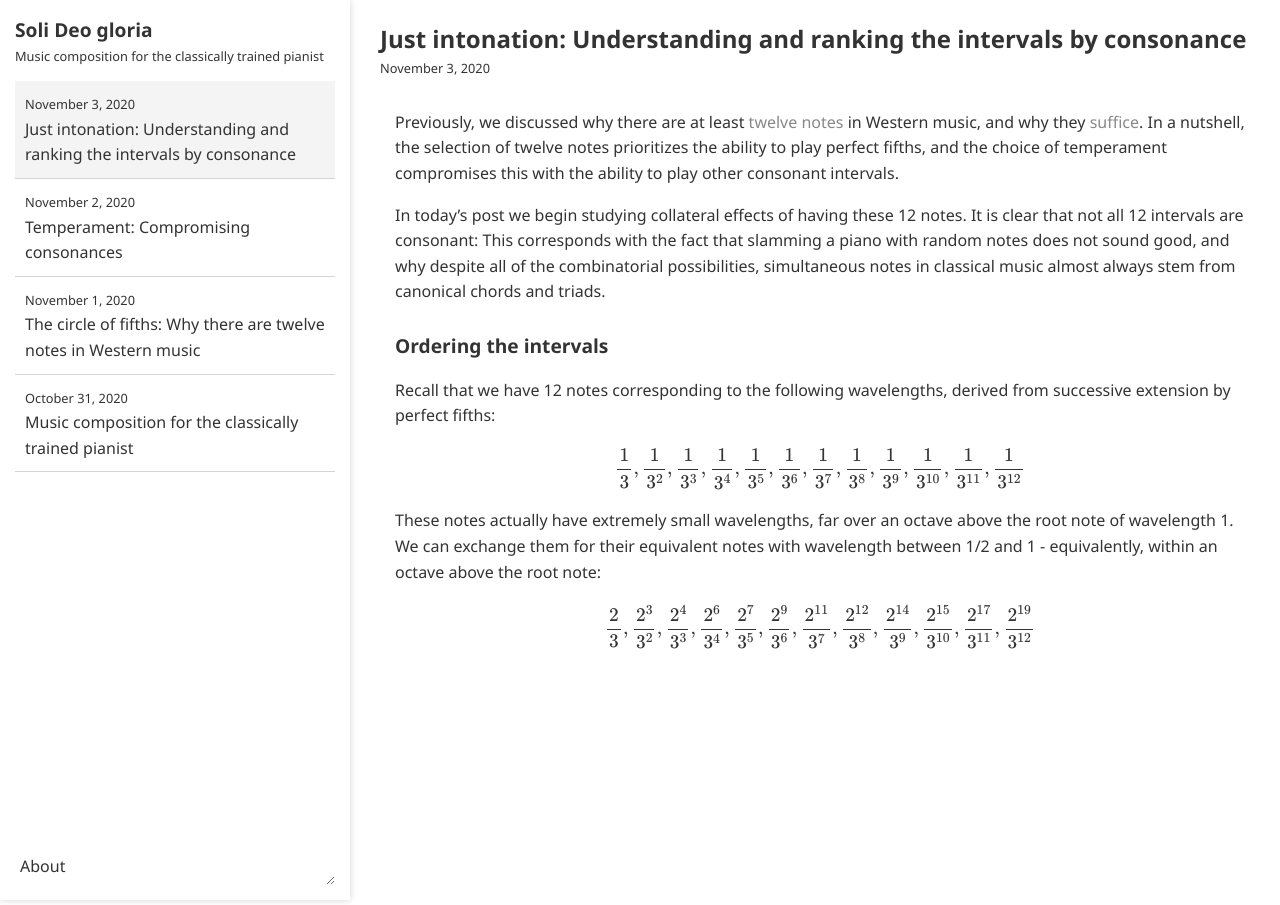
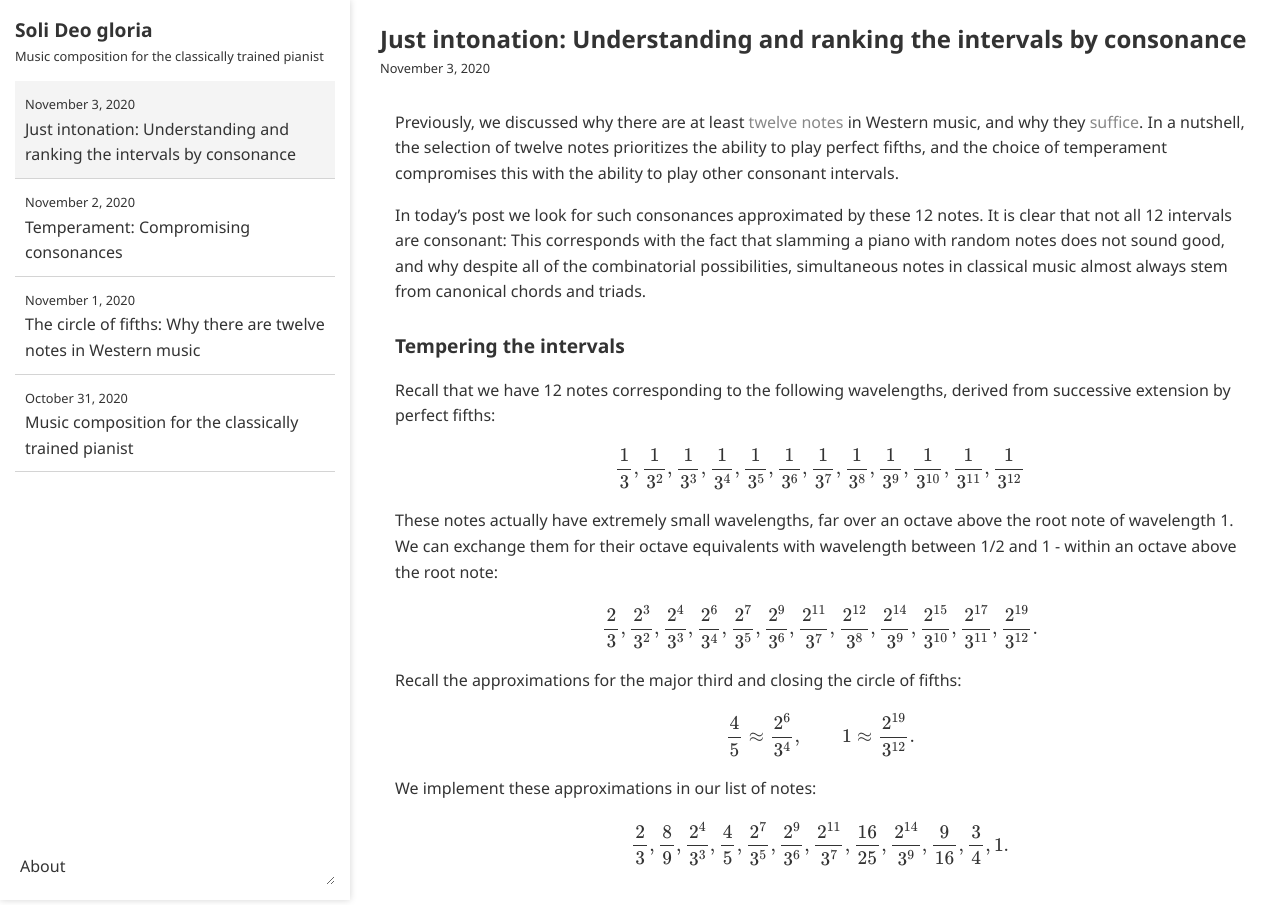
Before and after one commit to ansyblenetwork/sdg, a Jekyll site: the page built from _posts/2020-11-03-just-intonation-understanding-and-ranking-the.md, in a window 1280 px wide. Built offline with Jekyll 4.4.1, drawn with Linux system fonts in a browser that asks for light colours; formulas are drawn with MathJax 3.

Commit message:
Update 2020-11-03-just-intonation-understanding-and-ranking-the.md

```diff
--- a/_posts/2020-11-03-just-intonation-understanding-and-ranking-the.md
+++ b/_posts/2020-11-03-just-intonation-understanding-and-ranking-the.md
@@ -4,14 +4,22 @@ title: "Just intonation: Understanding and ranking the intervals by consonance"
 
 Previously, we discussed why there are at least [twelve notes]({{ "" | relative_url }}{% post_url 2020-11-01-the-circle-of-fifths-why-there %}) in Western music, and why they [suffice]({{ "" | relative_url }}{% post_url 2020-11-02-temperament-compromising-consonances %}). In a nutshell, the selection of twelve notes prioritizes the ability to play perfect fifths, and the choice of temperament compromises this with the ability to play other consonant intervals.
 
-In today's post we begin studying collateral effects of having these 12 notes. It is clear that not all 12 intervals are consonant: This corresponds with the fact that slamming a piano with random notes does not sound good, and why despite all of the combinatorial possibilities, simultaneous notes in classical music almost always stem from canonical chords and triads.
+In today's post we look for such consonances approximated by these 12 notes. It is clear that not all 12 intervals are consonant: This corresponds with the fact that slamming a piano with random notes does not sound good, and why despite all of the combinatorial possibilities, simultaneous notes in classical music almost always stem from canonical chords and triads.
 
-### Ordering the intervals
+### Tempering the intervals
 
 Recall that we have 12 notes corresponding to the following wavelengths, derived from successive extension by perfect fifths:
 
 $$\frac{1}{3}, \frac{1}{3^2}, \frac{1}{3^3}, \frac{1}{3^4}, \frac{1}{3^5}, \frac{1}{3^6}, \frac{1}{3^7}, \frac{1}{3^8}, \frac{1}{3^9}, \frac{1}{3^{10}}, \frac{1}{3^{11}}, \frac{1}{3^{12}}$$
 
-These notes actually have extremely small wavelengths, far over an octave above the root note of wavelength 1. We can exchange them for their equivalent notes with wavelength between 1/2 and 1 - equivalently, within an octave above the root note:
+These notes actually have extremely small wavelengths, far over an octave above the root note of wavelength 1. We can exchange them for their octave equivalents with wavelength between 1/2 and 1 - within an octave above the root note:
 
-$$\frac{2}{3}, \frac{2^3}{3^2}, \frac{2^4}{3^3}, \frac{2^6}{3^4}, \frac{2^7}{3^5}, \frac{2^9}{3^6}, \frac{2^{11}}{3^7}, \frac{2^{12}}{3^8}, \frac{2^{14}}{3^9}, \frac{2^{15}}{3^{10}}, \frac{2^{17}}{3^{11}}, \frac{2^{19}}{3^{12}}$$
+$$\frac{2}{3}, \frac{2^3}{3^2}, \frac{2^4}{3^3}, \frac{2^6}{3^4}, \frac{2^7}{3^5}, \frac{2^9}{3^6}, \frac{2^{11}}{3^7}, \frac{2^{12}}{3^8}, \frac{2^{14}}{3^9}, \frac{2^{15}}{3^{10}}, \frac{2^{17}}{3^{11}}, \frac{2^{19}}{3^{12}}.$$
+
+Recall the approximations for the major third and closing the circle of fifths:
+
+$$\frac{4}{5} \approx \frac{2^6}{3^4}, \qquad 1 \approx \frac{2^{19}}{3^{12}}.$$
+
+We implement these approximations in our list of notes:
+
+$$\frac{2}{3}, \frac{8}{9}, \frac{2^4}{3^3}, \frac{4}{5}, \frac{2^7}{3^5}, \frac{2^9}{3^6}, \frac{2^{11}}{3^7}, \frac{16}{25}, \frac{2^{14}}{3^9}, \frac{9}{16}, \frac{3}{4}, 1.$$
```
